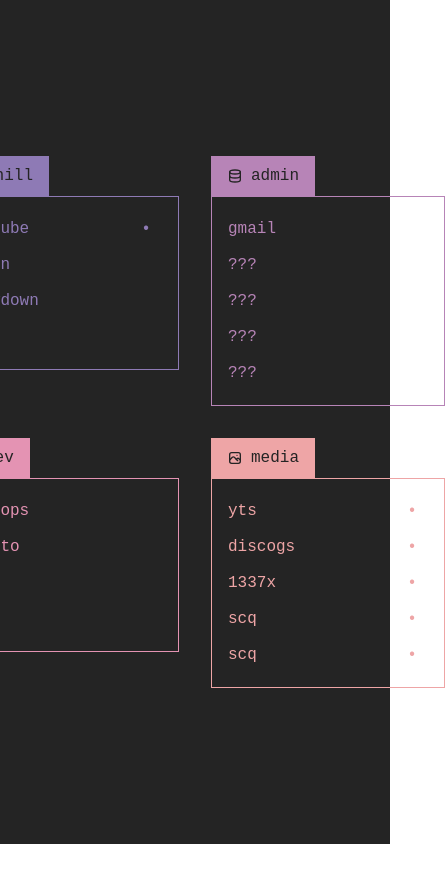
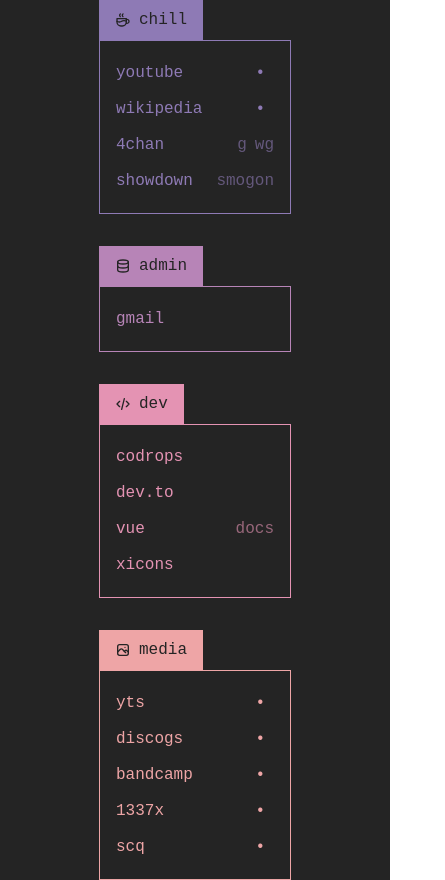
Before and after one commit to calamina/net, a Vue app: page / in a window 390 px wide. Shown: the whole page, 445 px wide, since content can reach past the window. Before the commit the page ends 844 px from the top, so only its background shows below. Built offline with nearby package versions, Linux system fonts and the light colour scheme.

Commit message:
one column small screens / fix search

```diff
--- a/src/components/linkSection.vue
+++ b/src/components/linkSection.vue
@@ -37,8 +37,15 @@
           target="_blank">
           {{ link.name }}
         </a>
-        <form class="link-section__form" v-if="activeSearch === index" :action="'https://www.senscritique.com/search?'">
-          <input @blur="switchSearch(index)" :id="'search' + index" class="link-section__search" type="text" name="query" autocomplete="off" />
+        <a
+          v-for="(alt, index) in link.alt" :key="index"
+          :href="alt.url"
+          class="link-section__item link-section__item--alt"
+          target="_blank">
+          {{ alt.name }}
+        </a>
+        <form target="_blank" class="link-section__form" v-if="link.search && activeSearch === index" :action="link.search.url">
+          <input @blur="switchSearch(index)" :id="'search' + index" class="link-section__search" type="text" :name="link.search.query" autocomplete="off" />
         </form>
         <button v-if="link.search && activeSearch !== index" class="link-section__switch" @click="switchSearch(index)">•</button>
         <button v-if="link.search && activeSearch === index" class="link-section__switch" @click="switchSearch(index)">•</button>
@@ -75,7 +82,7 @@
     display: flex;
     flex-flow: column;
     height: 100%;
-    width: 100%;
+    width: 12rem;
     gap: 0.25rem;
     justify-content: center;
     border: 1px solid #242424;
@@ -91,13 +98,14 @@
     align-items: center;
     height: 2rem;
     gap: 0.5rem;
+    width: 100%;
   }
 
   &__item {
     font-size: 1rem;
     display: flex;
     align-items: center;
-    width: 10rem;
+    width: 100%;
     height: 2rem;
     color: white;
     text-decoration: none;
@@ -107,15 +115,24 @@
 
     &:hover {
       background-color: v-bind(color);
-      padding-left: 0.5rem;
+      padding: 0 0.5rem;
       color: #242424;
-      font-style: oblique;
+      // font-style: oblique;
+    }
+
+    &--alt {
+      opacity: 0.6;
+      width: fit-content;
+
+      &:hover {
+        opacity: 1;
+      }
     }
   }
 
   &__search {
     font-size: 1rem;
-    width: 10rem;
+    width: 100%;
     height: 2rem;
     border: none;
     color: v-bind(color);
--- a/src/data/links.json
+++ b/src/data/links.json
@@ -4,33 +4,56 @@
     "color": "#8E7AB5",
     "icon": "<svg xmlns='http://www.w3.org/2000/svg' xmlns:xlink='http://www.w3.org/1999/xlink' viewBox='0 0 24 24'><g fill='none' stroke='currentColor' stroke-width='2' stroke-linecap='round' stroke-linejoin='round'><path d='M3 14c.83.642 2.077 1.017 3.5 1c1.423.017 2.67-.358 3.5-1c.83-.642 2.077-1.017 3.5-1c1.423-.017 2.67.358 3.5 1'></path><path d='M8 3a2.4 2.4 0 0 0-1 2a2.4 2.4 0 0 0 1 2'></path><path d='M12 3a2.4 2.4 0 0 0-1 2a2.4 2.4 0 0 0 1 2'></path><path d='M3 10h14v5a6 6 0 0 1-6 6H9a6 6 0 0 1-6-6v-5z'></path><path d='M16.746 16.726a3 3 0 1 0 .252-5.555'></path></g></svg>",
     "links": [
-      { "name": "youtube", "url": "https://vuejs.org", "search": "ytsearch" },
-      { "name": "4chan", "url": "https://pinia.esm.dev" },
-      { "name": "showdown", "url": "https://pinia.esm.dev" },
-      { "name": "???", "url": "https://pinia.esm.dev" }
+      {
+        "name": "youtube",
+        "url": "https://youtube.com",
+        "search": {
+          "url": "https://www.youtube.com/results",
+          "query": "search_query"
+        }
+      },
+      {
+        "name": "wikipedia",
+        "url": "https://en.wikipedia.org/wiki/Main_Page",
+        "search": {
+          "url": "https://en.wikipedia.org/w/index.php",
+          "query": "search"
+        }
+      },
+      {
+        "name": "4chan",
+        "url": "https://4chan.org",
+        "alt": [
+          { "name": "g", "url": "https://4chan.org/g" },
+          { "name": "wg", "url": "https://4chan.org/wg" }
+        ]
+      },
+      {
+        "name": "showdown",
+        "url": "https://play.pokemonshowdown.com/",
+        "alt": [{ "name": "smogon", "url": "https://www.smogon.com/xy/" }]
+      }
     ]
   },
   {
     "title": "admin",
     "color": "#B784B7",
     "icon": "<svg xmlns='http://www.w3.org/2000/svg' xmlns:xlink='http://www.w3.org/1999/xlink' viewBox='0 0 24 24'><g fill='none' stroke='currentColor' stroke-width='2' stroke-linecap='round' stroke-linejoin='round'><ellipse cx='12' cy='6' rx='8' ry='3'></ellipse><path d='M4 6v6a8 3 0 0 0 16 0V6'></path><path d='M4 12v6a8 3 0 0 0 16 0v-6'></path></g></svg>",
-    "links": [
-      { "name": "gmail", "url": "https://vuejs.org" },
-      { "name": "???", "url": "https://???.esm.dev" },
-      { "name": "???", "url": "https://???.esm.dev" },
-      { "name": "???", "url": "https://???.esm.dev" },
-      { "name": "???", "url": "https://???.esm.dev" }
-    ]
+    "links": [{ "name": "gmail", "url": "https://vuejs.org" }]
   },
   {
     "title": "dev",
     "color": "#E493B3",
     "icon": "<svg xmlns='http://www.w3.org/2000/svg' xmlns:xlink='http://www.w3.org/1999/xlink' viewBox='0 0 24 24'><g fill='none' stroke='currentColor' stroke-width='2' stroke-linecap='round' stroke-linejoin='round'><path d='M7 8l-4 4l4 4'></path><path d='M17 8l4 4l-4 4'></path><path d='M14 4l-4 16'></path></g></svg>",
     "links": [
-      { "name": "codrops", "url": "https://vuejs.org" },
-      { "name": "dev.to", "url": "https://pinia.esm.dev" },
-      { "name": "???", "url": "https://pinia.esm.dev" },
-      { "name": "???", "url": "https://pinia.esm.dev" }
+      { "name": "codrops", "url": "https://tympanus.net/codrops/" },
+      { "name": "dev.to", "url": "https://dev.to" },
+      {
+        "name": "vue",
+        "url": "https://vuejs.org/",
+        "alt": [{ "name": "docs", "url": "https://vuejs.org/guide/introduction.html" }]
+      },
+      { "name": "xicons", "url": "https://xicons.org" }
     ]
   },
   {
@@ -38,11 +61,46 @@
     "color": "#EEA5A6",
     "icon": "<svg xmlns='http://www.w3.org/2000/svg' xmlns:xlink='http://www.w3.org/1999/xlink' viewBox='0 0 24 24'><g fill='none' stroke='currentColor' stroke-width='2' stroke-linecap='round' stroke-linejoin='round'><path d='M15 8h.01'></path><rect x='4' y='4' width='16' height='16' rx='3'></rect><path d='M4 15l4-4a3 5 0 0 1 3 0l5 5'></path><path d='M14 14l1-1a3 5 0 0 1 3 0l2 2'></path></g></svg>",
     "links": [
-      { "name": "yts", "url": "https://vuejs.org", "search": "ytsearch" },
-      { "name": "discogs", "url": "https://pinia.esm.dev", "search": "ytsearch" },
-      { "name": "1337x", "url": "https://pinia.esm.dev", "search": "ytsearch" },
-      { "name": "scq", "url": "https://pinia.esm.dev", "search": "ytsearch" },
-      { "name": "scq", "url": "https://pinia.esm.dev", "search": "ytsearch" }
+      {
+        "name": "yts",
+        "url": "https://yts.homes/",
+        "search": {
+          "url": "https://yts.homes/search",
+          "query": "q"
+        }
+      },
+      {
+        "name": "discogs",
+        "url": "https://discogs.org",
+        "search": {
+          "url": "https://www.discogs.com/search/",
+          "query": "q"
+        }
+      },
+      {
+        "name": "bandcamp",
+        "url": "https://bandcamp.com/",
+        "search": {
+          "url": "https://www.discogs.com/search/",
+          "query": "q"
+        }
+      },
+      {
+        "name": "1337x",
+        "url": "https://1337xxx.to",
+        "search": {
+          "url": "https://www.1337xxx.to/search/",
+          "query": ""
+        }
+      },
+      {
+        "name": "scq",
+        "url": "https://senscritique.com",
+        "search": {
+          "url": "https://www.senscritique.com/search",
+          "query": "query"
+        }
+      }
     ]
   }
 ]
--- a/src/views/HomeView.vue
+++ b/src/views/HomeView.vue
@@ -46,4 +46,11 @@
     grid-template-columns: repeat(2, 1fr);
   }
 }
+
+@media screen and (max-width: 700px) {
+  .links {
+    display: grid;
+    grid-template-columns: 1fr;
+  }
+}
 </style>
```
Also changed, not shown: src/models/link.ts (+5 -3 lines).
